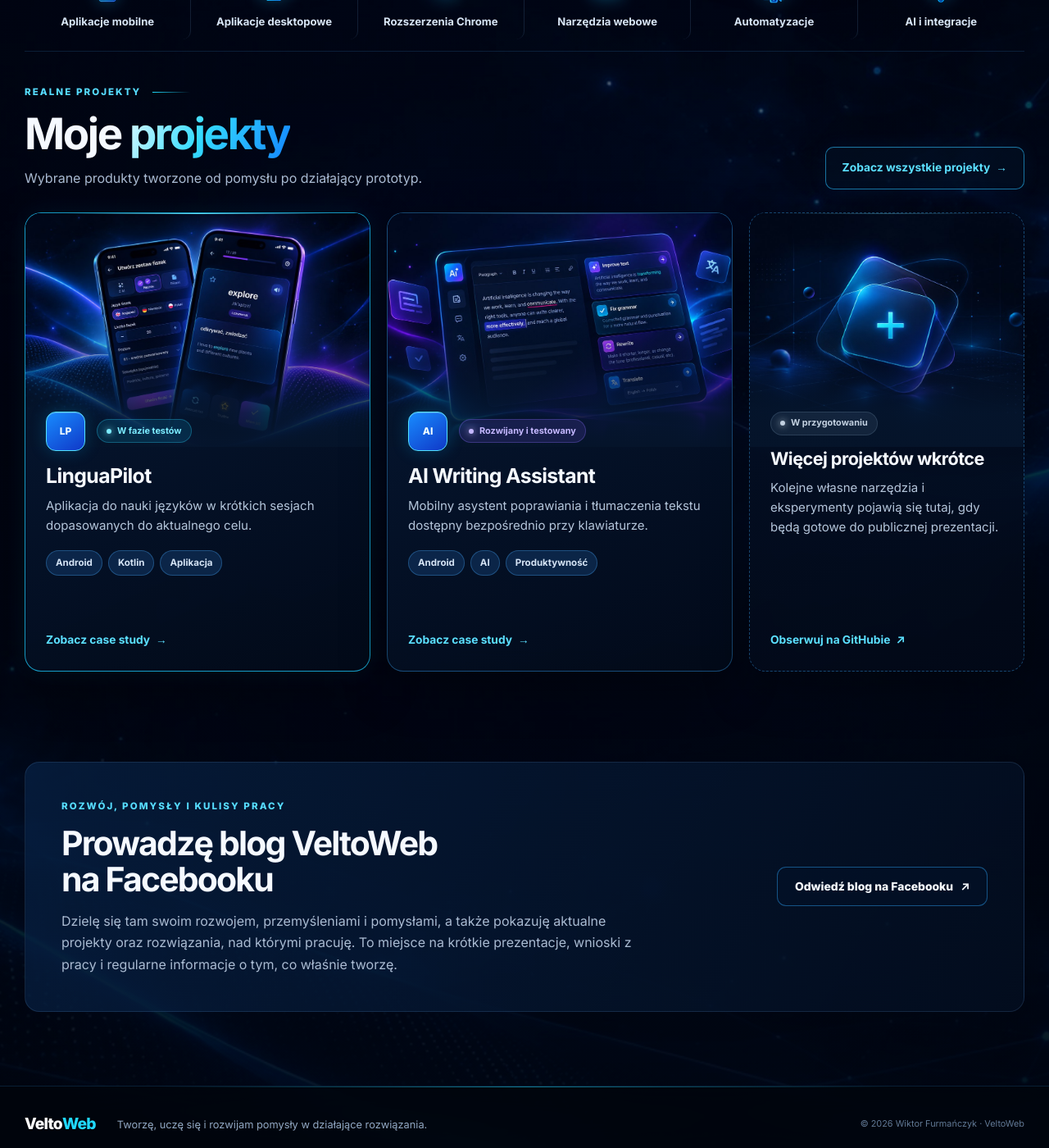
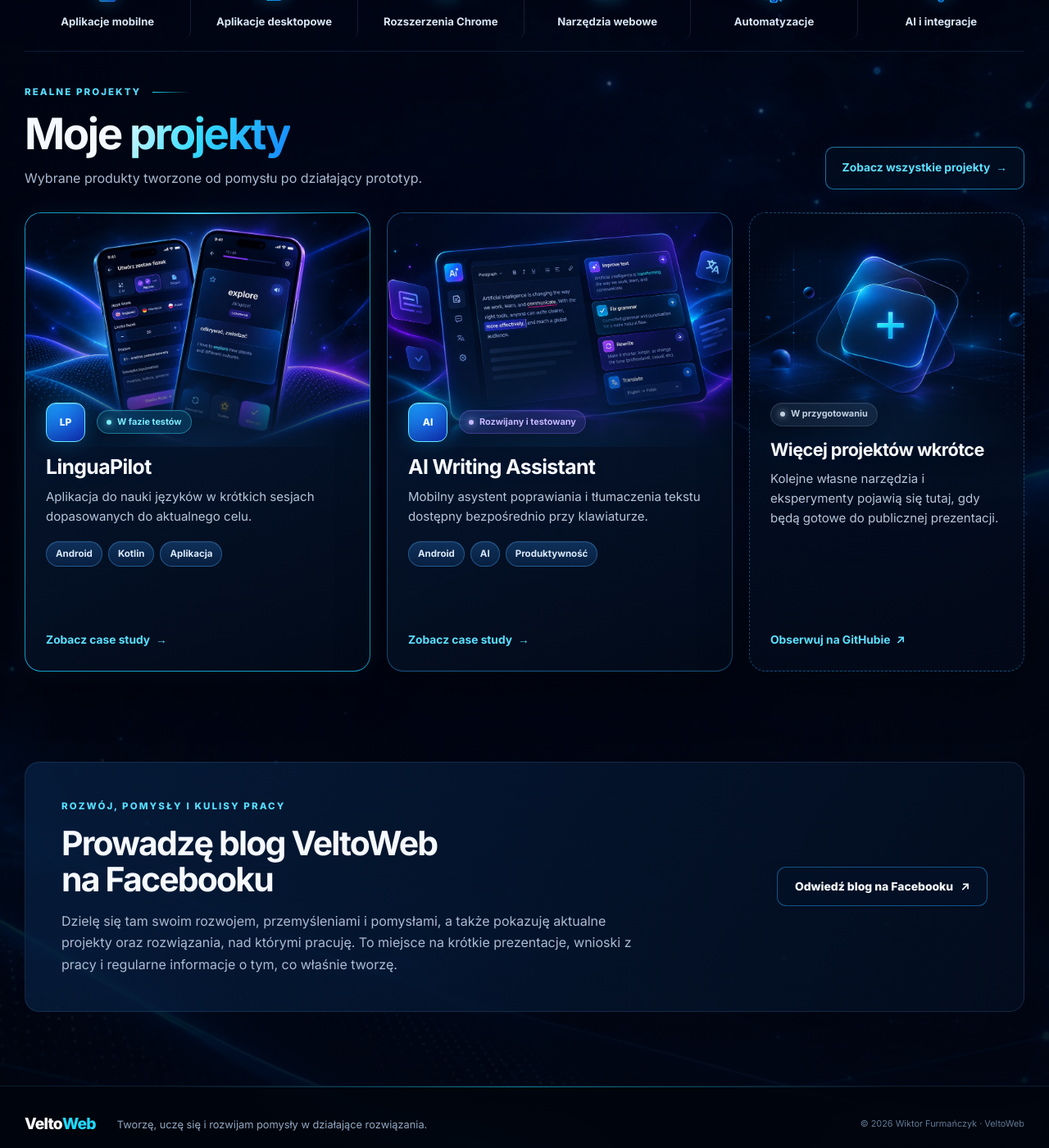
Before and after one commit to wiktor-furmanczyk/wiktor-furmanczyk.github.io, a Jekyll site: the page built from index.md, in a window 1280 px wide and 1400 px high, scrolled down 687 px. Shown: the whole window at 82% size. Built offline with Jekyll 4.4.1, drawn with Linux system fonts in a browser that asks for light colours.

Commit message:
feat: add premium project card finish

```diff
--- a/assets/css/style.scss
+++ b/assets/css/style.scss
@@ -106,32 +106,34 @@ h3 { margin: 0; font-size: 1.06rem; letter-spacing: -0.025em; }
 .projects-section .section-kicker { display: flex; align-items: center; gap: 14px; }
 .projects-section .section-kicker::after { width: 46px; height: 1px; content: ""; background: linear-gradient(90deg, var(--cyan), transparent); }
 .projects-section .section-heading h2 { font-size: clamp(2.2rem, 4.2vw, 3.3rem); }
-.projects-section .text-link { min-height: 52px; padding-inline: 20px; background: rgba(4,20,43,.46); border-color: rgba(42,190,255,.58); box-shadow: inset 0 1px rgba(255,255,255,.04), 0 0 24px rgba(0,139,255,.08); font-size: .86rem; }
+.projects-section .text-link { min-height: 52px; padding-inline: 20px; background: rgba(4,20,43,.46); border-color: rgba(42,190,255,.58); box-shadow: inset 0 1px rgba(255,255,255,.04), 0 0 24px rgba(0,139,255,.08); font-size: .86rem; transition: color .22s ease, background .22s ease, border-color .22s ease, box-shadow .22s ease, transform .22s ease; }
+.projects-section .text-link:hover { color: #e9fbff; background: rgba(8,38,72,.72); border-color: rgba(85,224,255,.86); box-shadow: inset 0 1px rgba(255,255,255,.08), 0 0 30px rgba(0,174,255,.17); transform: translateY(-2px); }
 .project-grid { display: grid; grid-template-columns: minmax(0, 1.08fr) minmax(0, 1.08fr) minmax(0, .86fr); gap: 20px; }
-.project-card { position: relative; display: flex; min-height: 560px; overflow: hidden; flex-direction: column; background: linear-gradient(155deg, rgba(7,28,59,.9), rgba(2,10,25,.96)); border: 1px solid rgba(52,150,221,.42); border-radius: 20px; box-shadow: 0 22px 54px rgba(0,0,0,.34), inset 0 1px rgba(255,255,255,.035); backdrop-filter: blur(14px); isolation: isolate; transition: transform .24s ease, border-color .24s ease, box-shadow .24s ease; }
+.project-card { position: relative; display: flex; min-height: 560px; overflow: hidden; flex-direction: column; background: radial-gradient(circle at 50% 15%, rgba(9,67,126,.2), transparent 42%), linear-gradient(155deg, rgba(7,28,59,.92), rgba(2,10,25,.97)); border: 1px solid rgba(52,150,221,.42); border-radius: 20px; box-shadow: 0 24px 58px rgba(0,0,0,.38), inset 0 1px rgba(255,255,255,.045), inset 0 -1px rgba(39,139,210,.08); backdrop-filter: blur(14px); isolation: isolate; transition: transform .3s cubic-bezier(.2,.7,.2,1), border-color .3s ease, box-shadow .3s ease; }
 .project-card::before { position: absolute; z-index: 4; height: 1px; inset: 0 12% auto; content: ""; background: linear-gradient(90deg, transparent, rgba(115,226,255,.48), transparent); opacity: .72; pointer-events: none; }
 .project-card-featured { border-color: rgba(30,207,255,.72); box-shadow: 0 22px 58px rgba(0,0,0,.36), 0 0 30px rgba(0,169,255,.09), inset 0 1px rgba(255,255,255,.05); }
 .project-card-featured::before { background: linear-gradient(90deg, transparent, #67e8ff, transparent); opacity: 1; }
-.project-card:hover { transform: translateY(-6px); border-color: rgba(53, 220, 255, .82); box-shadow: 0 28px 64px rgba(0,0,0,.4), 0 0 34px rgba(0,163,255,.13); }
-.project-card-visual { position: relative; width: 100%; height: 285px; flex: 0 0 285px; overflow: hidden; background: #020a18; }
-.project-card-visual::after, .upcoming-visual::after { position: absolute; z-index: 1; height: 52%; inset: auto 0 0; content: ""; background: linear-gradient(180deg, transparent 0%, rgba(4,18,40,.34) 32%, rgba(5,22,46,.86) 72%, rgba(5,20,42,.99) 100%); pointer-events: none; }
-.project-card-image { position: absolute; display: block; width: 100%; height: 100%; inset: 0; object-fit: cover; object-position: center; transition: transform .4s ease, filter .4s ease; }
-.project-card:hover .project-card-image { filter: saturate(1.08) brightness(1.04); transform: scale(1.025); }
-.project-card-body { position: relative; z-index: 2; display: flex; flex: 1; flex-direction: column; margin-top: -43px; padding: 0 25px 24px; }
+.project-card:hover { transform: translateY(-6px); border-color: rgba(53,220,255,.82); box-shadow: 0 32px 72px rgba(0,0,0,.46), 0 0 38px rgba(0,163,255,.14), inset 0 1px rgba(255,255,255,.07); }
+.project-card-visual { position: relative; width: 100%; height: 285px; flex: 0 0 285px; overflow: hidden; background: transparent; }
+.project-card-visual::after, .upcoming-visual::after { position: absolute; z-index: 1; height: 72%; inset: auto 0 0; content: ""; background: radial-gradient(ellipse at 50% 100%, rgba(20,91,151,.16), transparent 72%); pointer-events: none; }
+.project-card-image { position: absolute; display: block; width: 100%; height: 100%; inset: 0; object-fit: cover; object-position: center; -webkit-mask-image: linear-gradient(to bottom, #000 0%, #000 48%, rgba(0,0,0,.96) 57%, rgba(0,0,0,.72) 73%, rgba(0,0,0,.3) 88%, transparent 100%); mask-image: linear-gradient(to bottom, #000 0%, #000 48%, rgba(0,0,0,.96) 57%, rgba(0,0,0,.72) 73%, rgba(0,0,0,.3) 88%, transparent 100%); transition: transform .55s cubic-bezier(.2,.7,.2,1), filter .4s ease; }
+.project-card:hover .project-card-image { filter: saturate(1.09) brightness(1.045); transform: scale(1.03); }
+.project-card-body { position: relative; z-index: 2; display: flex; flex: 1; flex-direction: column; margin-top: -54px; padding: 0 25px 24px; }
 .card-meta-row { display: flex; align-items: center; gap: 14px; }
-.icon-box { display: grid; width: 48px; height: 48px; flex: 0 0 48px; place-items: center; color: #effdff; background: linear-gradient(145deg, #188cff, #1038c7); border: 1px solid #51e0ff; border-radius: 12px; box-shadow: 0 0 20px rgba(0,174,255,.24), inset 0 1px rgba(255,255,255,.22); font-size: .75rem; font-weight: 800; }
+.icon-box { display: grid; width: 48px; height: 48px; flex: 0 0 48px; place-items: center; color: #effdff; background: linear-gradient(145deg, #1ba4ff, #1231bd); border: 1px solid #65e8ff; border-radius: 12px; box-shadow: 0 0 24px rgba(0,174,255,.28), inset 0 1px rgba(255,255,255,.28), inset 0 -8px 18px rgba(2,22,91,.24); font-size: .75rem; font-weight: 800; }
 .product-icon { display: grid; flex: 0 0 40px; height: 40px; place-items: center; color: #e7fbff; background: linear-gradient(145deg, #1679e9, #073d8d); border: 1px solid #42d7ff; border-radius: 10px; box-shadow: 0 0 15px rgba(0,156,255,.19); font-size: .65rem; font-weight: 800; }
-.project-card-body > h3 { margin-top: 17px; font-size: clamp(1.3rem, 2vw, 1.55rem); }
+.project-card-body > h3 { margin-top: 17px; color: #f5f9ff; font-size: clamp(1.3rem, 2vw, 1.55rem); text-shadow: 0 2px 20px rgba(83,193,255,.08); }
 .project-card-body > p { margin: 12px 0 18px; color: #b4c5da; font-size: .94rem; line-height: 1.6; }
-.status-badge { display: inline-flex; min-height: 29px; align-items: center; margin-top: 0; padding: 3px 11px; color: #7cecff; background: rgba(12,116,160,.24); border: 1px solid rgba(41,193,229,.34); border-radius: 999px; font-size: .68rem; font-weight: 700; }
+.status-badge { display: inline-flex; min-height: 29px; align-items: center; margin-top: 0; padding: 3px 11px; color: #7cecff; background: rgba(8,68,101,.58); border: 1px solid rgba(66,211,242,.42); border-radius: 999px; box-shadow: inset 0 1px rgba(255,255,255,.06), 0 5px 18px rgba(0,0,0,.18); backdrop-filter: blur(10px); font-size: .68rem; font-weight: 700; }
 .status-badge::before { width: 6px; height: 6px; margin-right: 7px; content: ""; background: currentColor; border-radius: 50%; box-shadow: 0 0 8px currentColor; }
 .status-violet { color: #c5b8ff; background: rgba(91,69,191,.22); border-color: rgba(139,114,255,.3); }.status-muted { color: #c2d0e0; background: rgba(78,102,132,.2); border-color: rgba(124,153,184,.22); }
 .tag-row, .tech-list { display: flex; flex-wrap: wrap; gap: 7px; }
-.tag-row span, .tech-list span { display: inline-flex; min-height: 31px; align-items: center; padding: 4px 11px; color: #d4e3f4; background: rgba(16,50,94,.64); border: 1px solid rgba(65,151,224,.38); border-radius: 999px; font-size: .72rem; font-weight: 700; }
-.card-link { margin-top: auto; padding-top: 18px; font-size: .86rem; }
+.tag-row span, .tech-list span { display: inline-flex; min-height: 31px; align-items: center; padding: 4px 11px; color: #d9e9fa; background: linear-gradient(180deg, rgba(19,61,111,.72), rgba(10,38,76,.72)); border: 1px solid rgba(73,164,232,.4); border-radius: 999px; box-shadow: inset 0 1px rgba(255,255,255,.045); font-size: .72rem; font-weight: 700; }
+.card-link { position: relative; align-self: flex-start; margin-top: auto; padding-top: 18px; font-size: .86rem; transition: color .2s ease, text-shadow .2s ease, transform .2s ease; }
+.card-link:hover { color: #b5f5ff; text-shadow: 0 0 16px rgba(47,215,255,.42); transform: translateX(3px); }
 .project-card-upcoming { background: linear-gradient(155deg, rgba(5,21,45,.7), rgba(2,9,23,.9)); border-style: dashed; }
 .project-card-upcoming h3 { font-size: 1.35rem; }.project-card-upcoming p { max-width: 310px; }
-.upcoming-visual { position: relative; width: 100%; height: 285px; align-self: start; flex: 0 0 285px; overflow: hidden; background: #020a18; }
+.upcoming-visual { position: relative; width: 100%; height: 285px; align-self: start; flex: 0 0 285px; overflow: hidden; background: transparent; }
 .project-card-upcoming .project-card-body > .status-badge { align-self: flex-start; }
 
 .blog-section { display: flex; align-items: center; justify-content: space-between; gap: 40px; margin-block: 38px 90px; padding: clamp(28px, 4vw, 44px); background: linear-gradient(120deg, rgba(7,34,70,.72), rgba(3,14,32,.82)); border: 1px solid var(--border-soft); border-radius: var(--radius); }
@@ -212,7 +214,7 @@ h3 { margin: 0; font-size: 1.06rem; letter-spacing: -0.025em; }
   html { scroll-padding-top: 5.5rem; }.shell, .section-shell { width: min(calc(100% - 28px), var(--content-width)); }
   .header-inner { min-height: 54px; }
   .hero { display: block; min-height: 0; padding-block: 68px 34px; }.hero-copy { max-width: 620px; }.hero-description { font-size: 1rem; }.hero-art { min-height: 400px; margin-top: 0; }.hero-art img { width: min(620px, 116%); transform: translateX(2%); }
-  .project-grid { grid-template-columns: 1fr; }.project-card-upcoming { display: flex; grid-column: auto; }.project-card-upcoming .upcoming-visual { height: 285px; border-right: 0; border-bottom: 0; }.project-card-upcoming .project-card-body { margin-top: -43px; padding-top: 0; }.section-heading { align-items: flex-start; flex-direction: column; gap: 18px; }
+  .project-grid { grid-template-columns: 1fr; }.project-card-upcoming { display: flex; grid-column: auto; }.project-card-upcoming .upcoming-visual { height: 285px; border-right: 0; border-bottom: 0; }.project-card-upcoming .project-card-body { margin-top: -54px; padding-top: 0; }.section-heading { align-items: flex-start; flex-direction: column; gap: 18px; }
   .blog-section { align-items: flex-start; flex-direction: column; margin-bottom: 70px; }
   .product-hero { display: block; padding-block: 46px 44px; }.phones-showcase { max-width: 610px; margin: 42px auto 0; }.phone { max-width: 168px; }
   .problem-grid, .product-meta-grid, .status-panel { grid-template-columns: 1fr; }.benefit-list { grid-template-columns: 1fr 1fr; }
```
